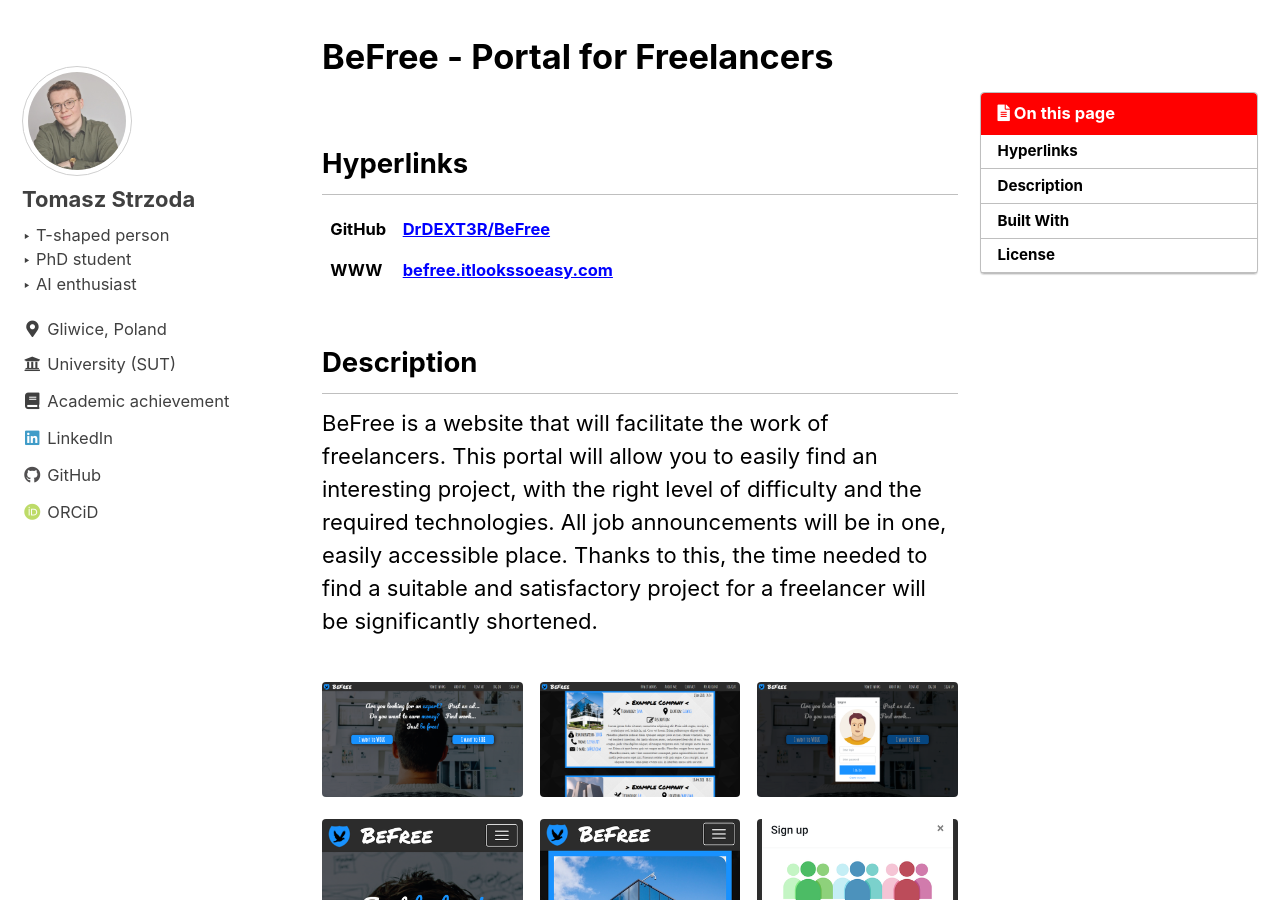
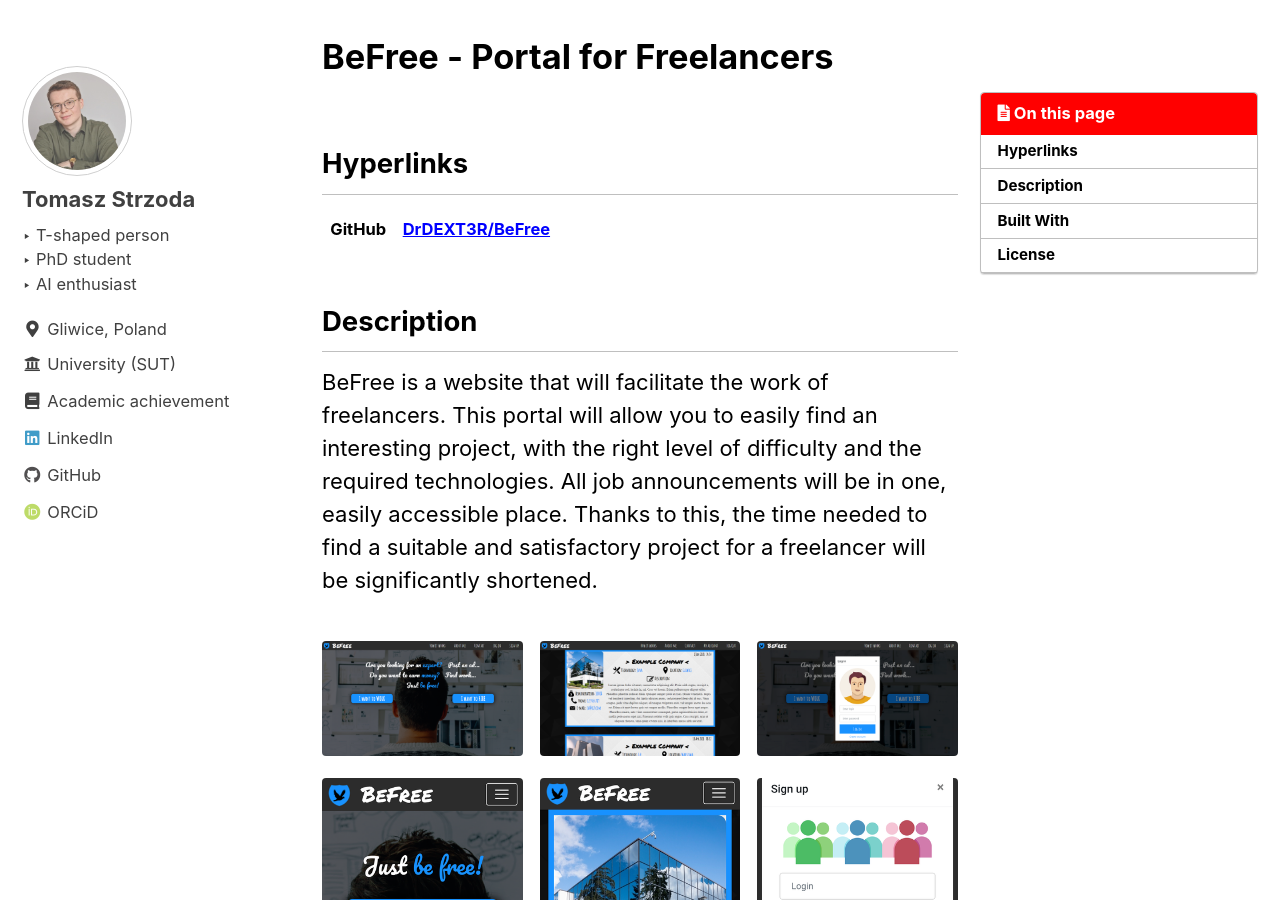
Before and after one commit to DrDEXT3R/DrDEXT3R.github.io, a Jekyll site: the page built from _projects/befree.md, in a window 1280 px wide and 900 px high, scrolled down 541 px. Built offline with Jekyll 4.4.1, drawn with Linux system fonts in a browser that asks for light colours; cached includes are drawn as plain includes; some web fonts are replaced.

Commit message:
Remove hyperlink with old domain from BeFree project

```diff
--- a/_projects/befree.md
+++ b/_projects/befree.md
@@ -32,10 +32,6 @@ gallery:
     <th>GitHub</th>
     <th><a href="https://github.com/DrDEXT3R/BeFree" target="_blank">DrDEXT3R/BeFree</a></th>
   </tr>
-  <tr>
-    <th>WWW</th>
-    <th><a href="http://befree.itlookssoeasy.com/" target="_blank">befree.itlookssoeasy.com</a></th>
-  </tr>
 </table>
 
 ## Description
```
